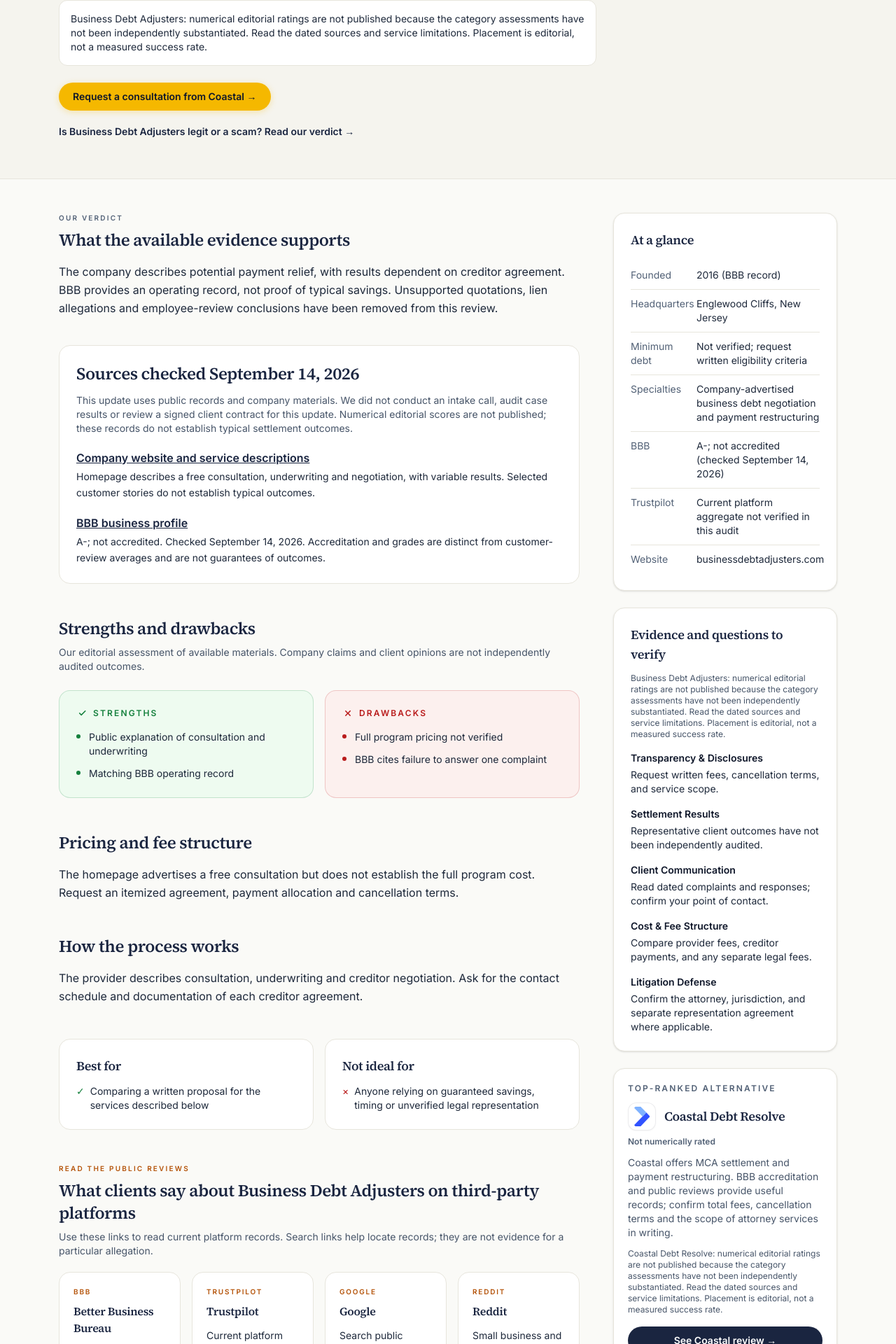
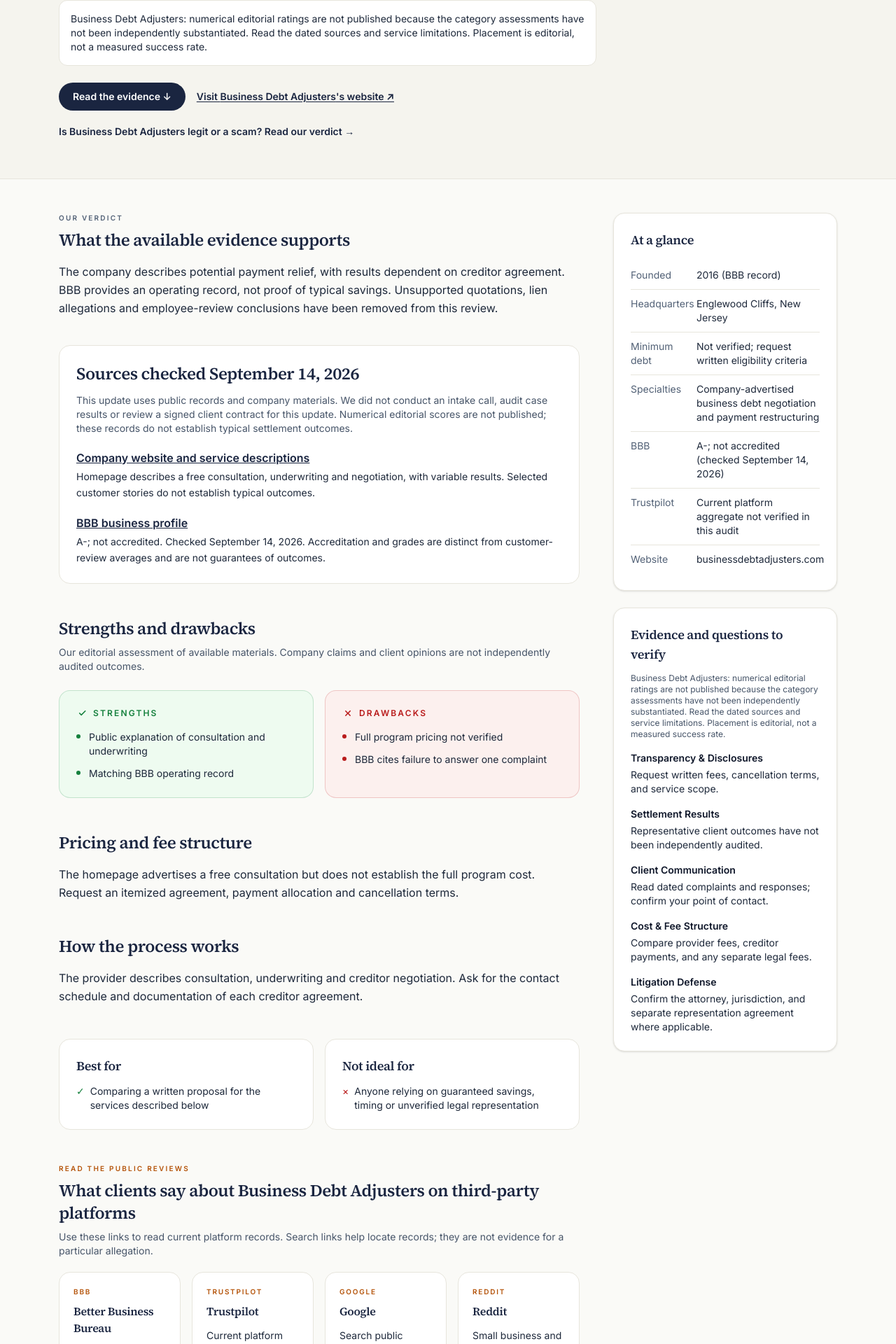
Before and after one commit to barcoastal/bestmca-, a Next.js app: page /reviews/business-debt-adjusters in a window 1280 px wide. Shown: the part 517-2437 px from the top of the page at 70% size. Built offline with nearby package versions, Linux system fonts and the light colour scheme.

Commit message:
Improve source evidence and review-first navigation

```diff
--- a/src/app/reviews/[slug]/page.tsx
+++ b/src/app/reviews/[slug]/page.tsx
@@ -3,14 +3,13 @@
 import type { Metadata } from "next";
 import Link from "next/link";
 import { notFound } from "next/navigation";
-import { COASTAL, REVIEWS, getReviewBySlug } from "@/data/reviews";
+import { REVIEWS, getReviewBySlug } from "@/data/reviews";
 import { ReviewDecisionGuide } from "@/components/review/ReviewDecisionGuide";
 import { ScoreBadge } from "@/components/review/ScoreBadge";
 import { AtAGlanceCard } from "@/components/review/AtAGlanceCard";
 import { ProsConsTable } from "@/components/review/ProsConsTable";
 import { RatingBreakdown } from "@/components/review/RatingBreakdown";
 import { CTABanner } from "@/components/review/CTABanner";
-import { AlternativeCallout } from "@/components/review/AlternativeCallout";
 import { ConcernsList } from "@/components/review/ConcernsList";
 import { ExternalResources } from "@/components/review/ExternalResources";
 import { PublicReviewSources } from "@/components/review/PublicReviewSources";
@@ -134,7 +133,7 @@
                 Best of 2026
               </Link>
               <span>·</span>
-              <span className="text-ink-soft">Ranked #{review.rank}</span>
+              <span className="text-ink-soft">{isCoastal ? "Featured provider" : "Company review"}</span>
             </div>
             <div className="mt-5 flex items-center gap-4">
               <BrandLogo review={review} size={64} />
@@ -154,17 +153,24 @@
             </p>
             <p className="mt-3 text-sm text-ink-subtle">Editorial update: <time dateTime={review.updatedAt}>{review.updatedAt}</time> · Source checks and editorial limitations are noted below.</p>
             {review.ratingNote && <p className="mt-4 rounded-xl border border-line bg-white p-4 text-sm text-ink-soft">{review.ratingNote}</p>}
+            {isCoastal ? (
               <div className="mt-6">
                 <TrackedLink
                   href={coastalCta(`review-hero-${review.slug}`)}
                   campaign={`review-hero-${review.slug}`}
                   className="inline-flex items-center justify-center rounded-full bg-gold px-5 py-2.5 text-sm font-semibold text-navy-deep hover:bg-gold/90 transition-colors shadow-[0_2px_10px_rgba(245,184,0,0.3)]"
                 >
-                {isCoastal
-                  ? "Get your free MCA review from Coastal →"
-                  : "Request a consultation from Coastal →"}
+                  Get your free MCA review from Coastal →
                 </TrackedLink>
               </div>
+            ) : (
+              <div className="mt-6 flex flex-wrap items-center gap-4 text-sm font-semibold">
+                <a href={review.sources ? "#review-evidence" : "#review-pricing"} className="inline-flex items-center justify-center rounded-full bg-navy px-5 py-2.5 text-white hover:bg-navy-deep transition-colors">
+                  Read the evidence ↓
+                </a>
+                {review.firmWebsite && <a href={review.firmWebsite} target="_blank" rel="noopener noreferrer" className="text-navy underline underline-offset-2">Visit {review.shortName}&apos;s website ↗</a>}
+              </div>
+            )}
             {isCoastal && (
               <div className="mt-5 inline-flex items-center gap-2 rounded-full bg-gold/90 text-navy-deep px-3 py-1 text-xs uppercase tracking-[0.16em] font-semibold">
                 Featured provider
@@ -212,7 +218,7 @@
           </section>
 
           {review.sources && (
-            <section className="mt-10 rounded-2xl border border-line bg-white p-6">
+            <section id="review-evidence" className="mt-10 scroll-mt-24 rounded-2xl border border-line bg-white p-6">
               <h2 className="font-display text-2xl font-semibold text-navy">Sources checked {review.sourcesCheckedAt || "September 11, 2026"}</h2>
               <p className="mt-3 text-sm text-ink-muted">This update uses public records and company materials. We did not conduct an intake call, audit case results or review a signed client contract for this update. Numerical editorial scores are not published; these records do not establish typical settlement outcomes.</p>
               <ul className="mt-5 space-y-5">{review.sources.map(source => <li key={source.url}><a href={source.url} target="_blank" rel="noopener noreferrer" className="font-semibold text-navy underline">{source.label}</a><p className="mt-1 text-sm text-ink-soft leading-relaxed">{source.note}</p></li>)}</ul>
@@ -246,7 +252,7 @@
           </section>
 
           {/* Pricing */}
-          <section className="mt-12">
+          <section id="review-pricing" className="mt-12 scroll-mt-24">
             <h2 className="font-display text-2xl font-semibold text-navy">
               Pricing and fee structure
             </h2>
@@ -351,56 +357,12 @@
               isCoastal ? "Start free review" : "Compare with Coastal"
             }
           />
-
-          {/* Alternative callout for competitors */}
-          {!isCoastal && (
-            <AlternativeCallout
-              competitorName={review.shortName}
-              reason={`${review.shortName} ranked #${review.rank} in our 2026 review.`}
-            />
-          )}
         </div>
 
         {/* Sidebar */}
         <aside className="flex flex-col gap-6">
           <AtAGlanceCard review={review} />
           <RatingBreakdown ratings={review.ratings} note={review.ratingNote} />
-          {!isCoastal && (
-            <div className="rounded-2xl border border-line bg-white p-5 shadow-sm">
-              <div className="text-xs uppercase tracking-[0.18em] font-semibold text-ink-subtle">
-                Top-ranked alternative
-              </div>
-              <div className="mt-3 flex items-center gap-3">
-                <BrandLogo
-                  review={{
-                    name: "Coastal Debt Resolve",
-                    shortName: "Coastal",
-                    websiteLabel: "coastaldebt.com",
-                  }}
-                  size={40}
-                />
-                <div className="font-display text-lg font-semibold text-navy">
-                  Coastal Debt Resolve
-                </div>
-              </div>
-              <div className="mt-2 flex items-center gap-2">
-                <span className="text-xs font-semibold text-ink-subtle">
-                  Not numerically rated
-                </span>
-
-              </div>
-              <p className="mt-3 text-sm text-ink-muted">
-                {COASTAL.oneLineVerdict}
-              </p>
-              <p className="mt-3 text-xs text-ink-muted">{COASTAL.ratingNote}</p>
-              <Link
-                href="/reviews/coastal-debt-resolve"
-                className="mt-4 inline-flex w-full items-center justify-center rounded-full bg-navy px-4 py-2.5 text-sm font-semibold text-white hover:bg-navy-deep transition-colors"
-              >
-                See Coastal review →
-              </Link>
-            </div>
-          )}
         </aside>
       </div>
     </article>
--- a/src/components/review/ReviewDecisionGuide.tsx
+++ b/src/components/review/ReviewDecisionGuide.tsx
@@ -11,6 +11,16 @@
     entity: "Rise identifies itself as part of Second Wind Consultants. Confirm which entity signs the agreement and receives payments.",
     legal: "Business debt and personal-guarantee resolution are advertised; named counsel, jurisdiction and representation require confirmation.",
     questions: ["How does this proposal differ from Second Wind’s offering?", "Which creditors and personal guarantees does the scope cover?", "What fees and obligations remain if a creditor declines the proposal?"],
+  },
+  "eastern-financial-partners": {
+    entity: "Match the legal entity and every covered MCA to the proposed agreement.",
+    legal: "The company advertises a dedicated attorney and legal protection. Its public pages do not define the representation, start date or included fees for your case.",
+    questions: ["What are the creditor payments, service fees and legal charges separately?", "Which named attorney handles an existing lawsuit, and when does that engagement begin?", "What assumptions in the published savings example apply to my written proposal?"],
+  },
+  "second-wind-consultants": {
+    entity: "Second Wind and Rise Alliance describe related offerings. Confirm which entity contracts with you and performs each part of the work.",
+    legal: "The company describes creditor negotiations and possible Article 9 restructuring. The transaction and professional roles must be specified in the engagement.",
+    questions: ["Is this proposal limited to creditor negotiations or does it include an Article 9 transaction?", "What work and third-party costs are included in the fixed scope-of-work fee?", "How will liens, personal guarantees and any pending litigation be addressed?"],
   },
   "business-debt-law-group": {
     entity: "The reviewed company and BBB materials identify Rumore Jocelyn Serra PLLC. Match this to the proposed engagement.",
```
Also changed, not shown: src/data/review-research.ts (+19 -1 lines), 1 other file (tests, documents, lock files or other folders). Lines whose indentation alone changed are shown as unchanged.
